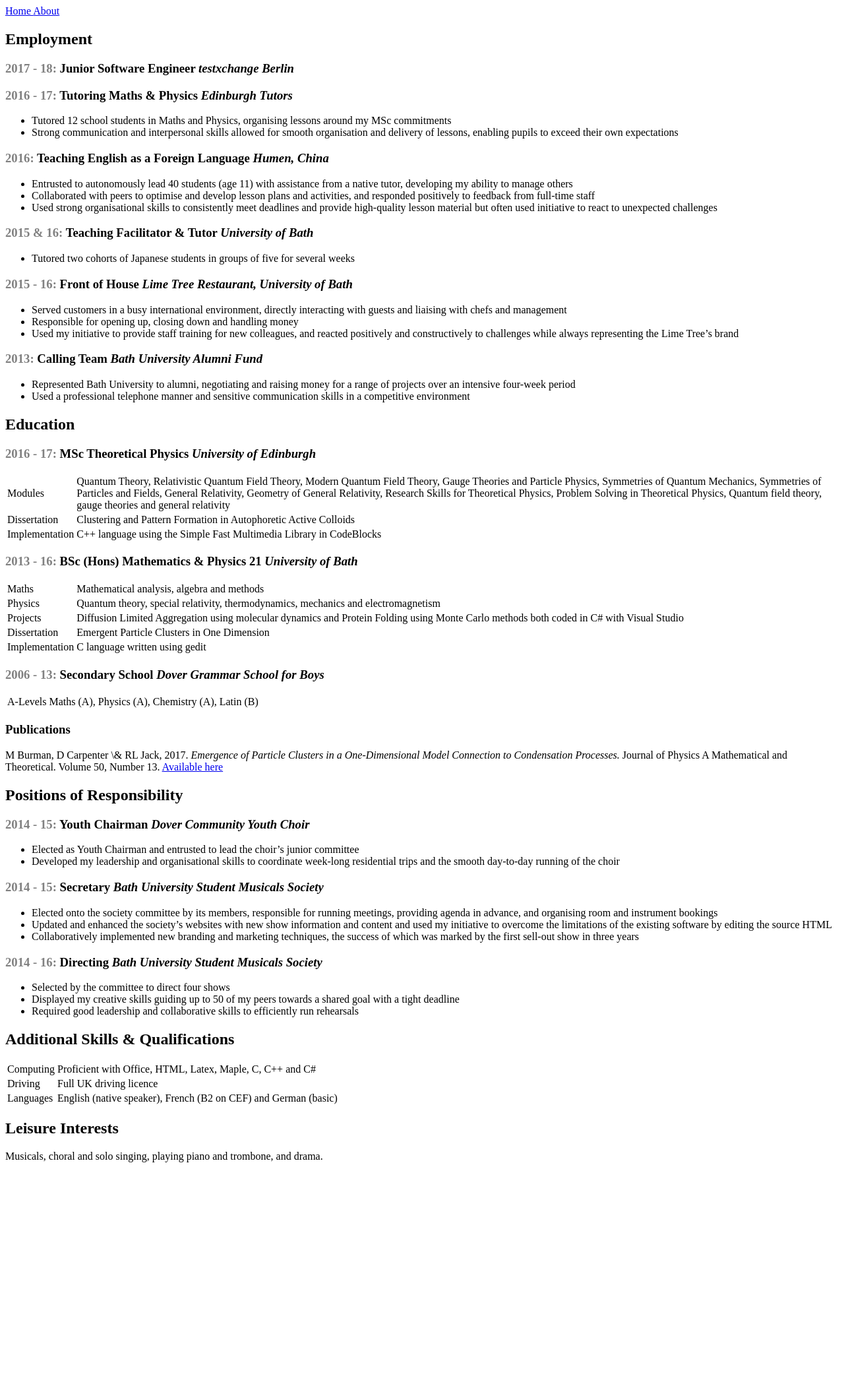
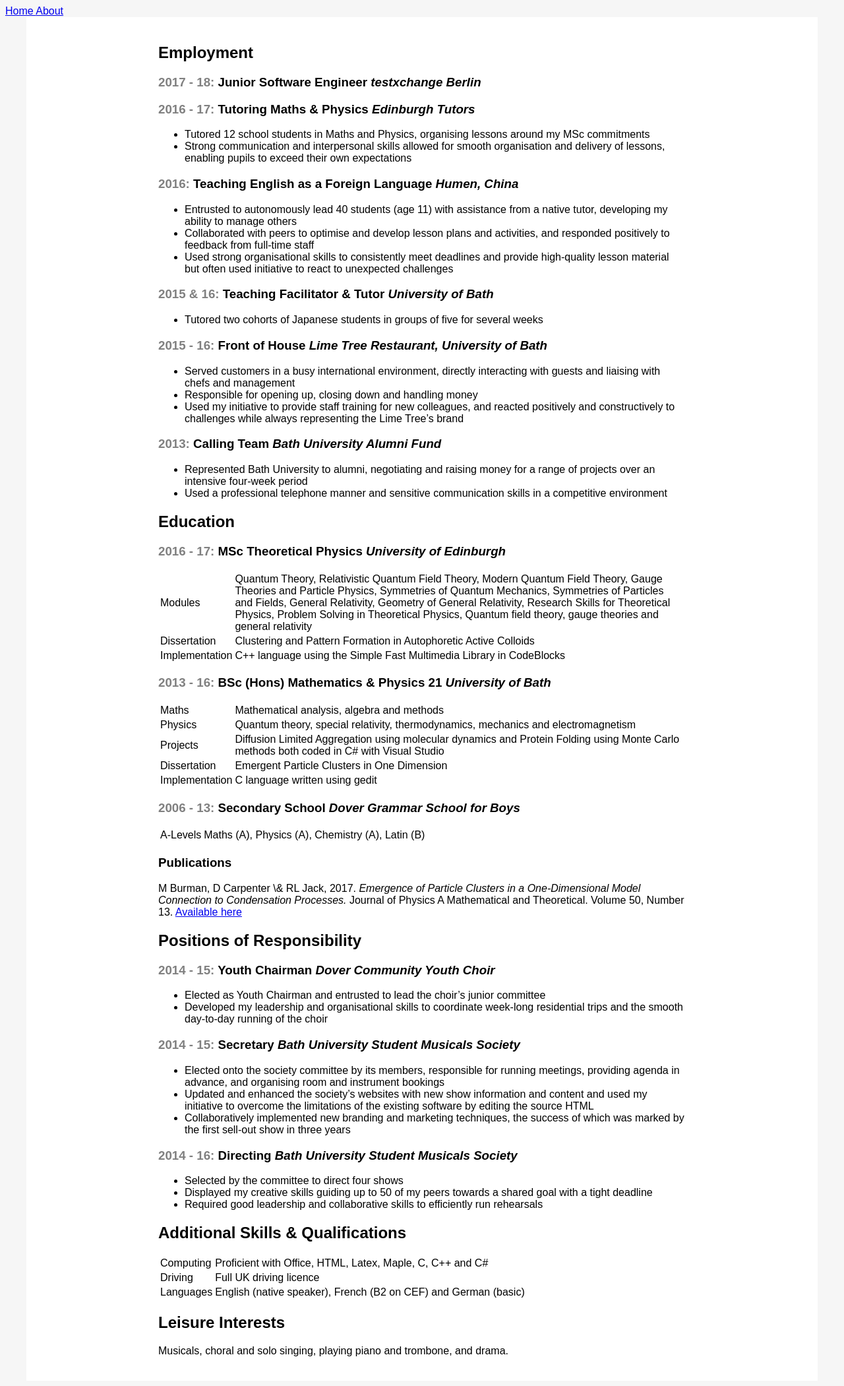
Before and after one commit to dansebcar/dansebcar.github.io, a Jekyll site: the page built from about.md, in a window 1280 px wide. Shown: the whole page at 66% size. Built offline with Jekyll 4.4.1, drawn with Linux system fonts in a browser that asks for light colours; some web fonts are replaced; before the commit the page ends 1778 px from its top, so only the background shows below that.

Commit message:
Some style changes

```diff
--- a/_layouts/default.html
+++ b/_layouts/default.html
@@ -18,7 +18,9 @@
           About
         </a>
       </header>
-      {{ content }}
+      <div id="content">
+        {{ content }}
+      </div>
     </div>
 
     {% if jekyll.environment == 'development' %}
--- a/css/about.scss
+++ b/css/about.scss
@@ -1,5 +1,9 @@
 ---
 ---
+
+#content {
+  padding: 20px 200px;
+}
 
 h3 {
   em {
--- a/css/main.scss
+++ b/css/main.scss
@@ -1,2 +1,34 @@
 ---
 ---
+
+@import url('https://cdn.rawgit.com/dreampulse/computer-modern-web-font/master/fonts.css');
+
+body {
+  background-color: #f6f6f6;
+
+  font-family: "Computer Modern Sans", sans-serif;
+}
+
+#app {
+  display: grid;
+  grid-template-columns: 1fr minmax(auto, 1200px) 1fr;
+  grid-template-areas:
+    "header header header"
+    ".      main   .     "
+    "footer footer footer";
+}
+
+
+header {
+  grid-area: header;
+}
+
+#content {
+  grid-area: main;
+
+  background-color: white;
+}
+
+footer {
+  grid-area: footer;
+}
```
